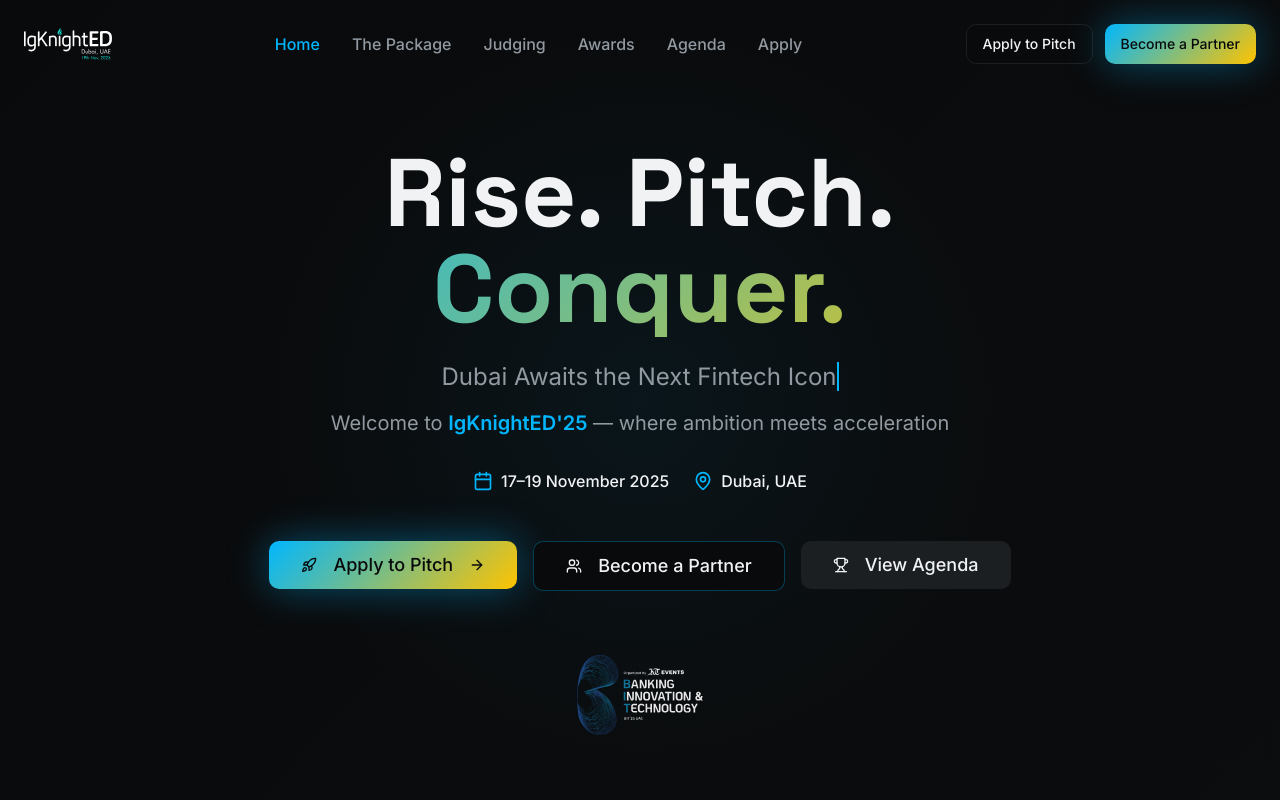
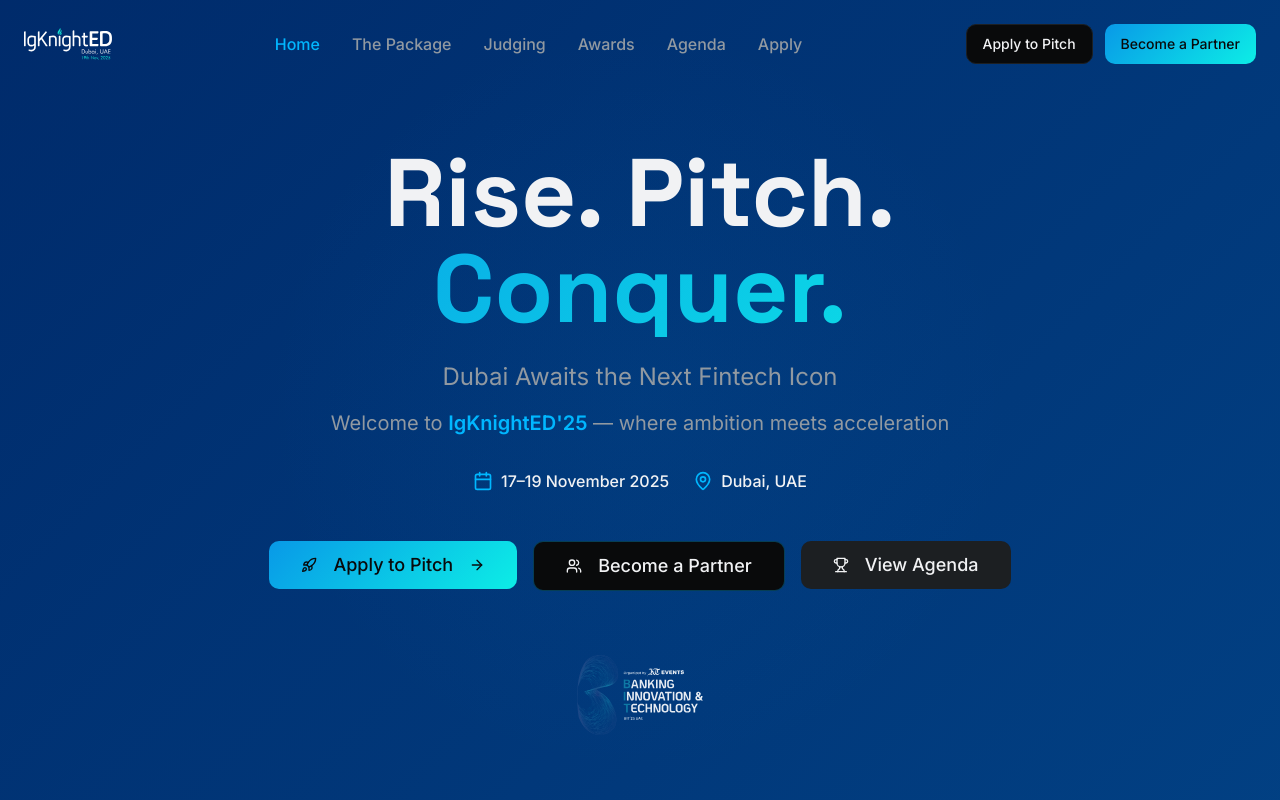
Before and after one commit to theibrahimsait/ignite, a React (Vite) app: page / in a window 1280 px wide. Shown: the top 800 px of the page. Built offline with nearby package versions, Linux system fonts and the light colour scheme.

Commit message:
Update gradients with new color palette
Update all gradients to use the new color scheme: light blue, dark blue, turquoise, and the previous yellow.

```diff
--- a/src/index.css
+++ b/src/index.css
@@ -36,16 +36,16 @@
     --ring: 197 100% 50%;                  /* Electric Blue ring */
 
     /* Custom Tokens */
-    --electric-blue: 197 100% 50%;
-    --gold: 46 100% 50%;
-    --dark-navy: 210 11% 4%;
-    --elevated-dark: 210 10% 8%;
-    --glass-bg: 210 10% 6% / 0.8;
+    --light-blue: 201 93% 47%;         /* #027CC6 */
+    --dark-blue: 216 100% 21%;         /* #002B6A */
+    --turquoise: 178 90% 49%;          /* #14E3D5 */
+    --gold: 46 100% 50%;               /* Keep original yellow */
 
     /* Gradients */
-    --gradient-hero: linear-gradient(135deg, hsl(var(--dark-navy)), hsl(var(--elevated-dark)));
-    --gradient-cta: linear-gradient(135deg, hsl(var(--electric-blue)), hsl(var(--gold)));
-    --gradient-glow: radial-gradient(circle at center, hsl(var(--electric-blue) / 0.3), transparent 50%);
+    --gradient-hero: linear-gradient(135deg, hsl(var(--dark-blue)), hsl(var(--light-blue)));
+    --gradient-cta: linear-gradient(135deg, hsl(var(--light-blue)), hsl(var(--turquoise)));
+    --gradient-accent: linear-gradient(135deg, hsl(var(--turquoise)), hsl(var(--gold)));
+    --gradient-glow: radial-gradient(circle at center, hsl(var(--light-blue) / 0.3), transparent 50%);
 
     /* Shadows */
     --shadow-glow: 0 0 40px hsl(var(--electric-blue) / 0.4);
```
